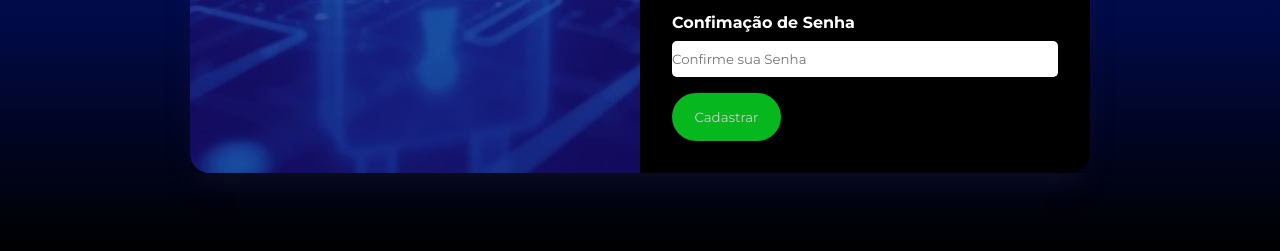
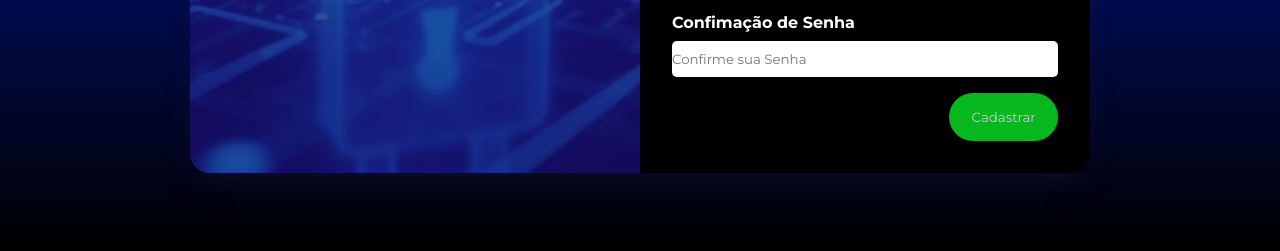
Before and after one commit to Kevyn-Brian-Dev/Processos_de_Software, a plain HTML site: page index.html in a window 1280 px wide. Shown: the part 581-832 px from the top of the page. Drawn offline with Linux system fonts and the light colour scheme.

Commit message:
Ajuste na posição do botão cadastrar

```diff
--- a/CSS/styles.css
+++ b/CSS/styles.css
@@ -207,3 +207,7 @@ input:focus {
     border-radius: 20px 20px 0 0;
   }
 }
+
+a {
+  margin-left: auto;
+}
```
